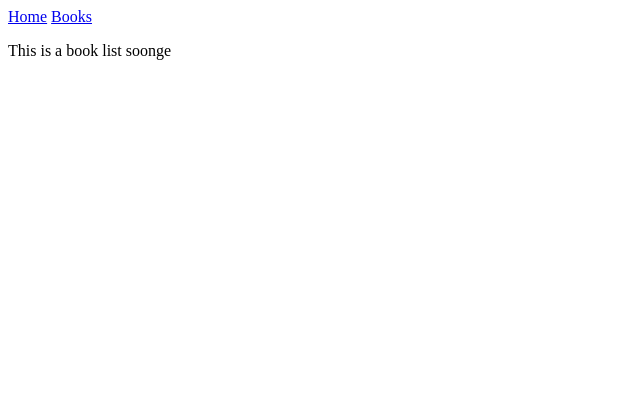
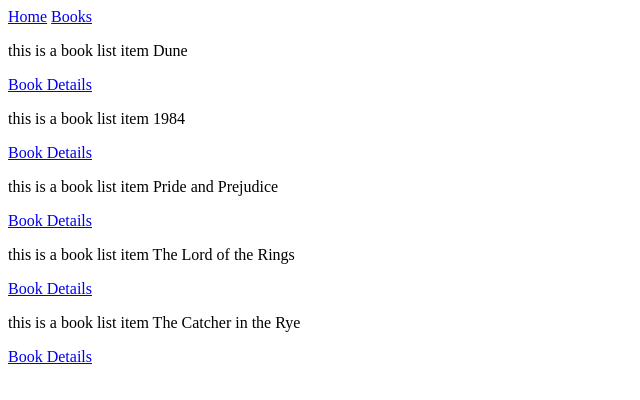
Before and after one commit to Smooen/sv-azubi-lib, a SvelteKit app: page /books in a window 1280 px wide. Shown: the top 400 px of the page, without its empty margins (0-640 px from the left). Built offline with nearby package versions, Linux system fonts and the light colour scheme.

Commit message:
add booklistitem route with example data

```diff
--- /dev/null
+++ b/src/routes/books/+page.server.ts
@@ -0,0 +1,5 @@
+import { books } from './testdata.js'
+
+export function load() {
+	return { books };
+}
--- a/src/routes/books/+page.svelte
+++ b/src/routes/books/+page.svelte
@@ -1 +1,13 @@
-<p>This is a book list soonge</p>
+<script lang="ts">
+	import Book from './BookListItem.svelte';
+
+	let { data } = $props();
+
+	$inspect(data);
+</script>
+
+<div>
+	{#each data.books as book}
+		<Book { book }/>
+	{/each}
+</div>
--- /dev/null
+++ b/src/routes/books/BookListItem.svelte
@@ -0,0 +1,10 @@
+<script lang="ts">
+	let { book } = $props();
+
+	$inspect(book);
+</script>
+
+<div>
+	<p>this is a book list item {book.title}</p>
+	<a href="/books/{book.isbn}">Book Details</a>
+</div>
--- /dev/null
+++ b/src/routes/books/[id]/+page.svelte
@@ -0,0 +1,5 @@
+<script lang="ts">
+
+</script>
+
+<div>This should be the details page of book</div>
--- /dev/null
+++ b/src/routes/books/testdata.js
@@ -0,0 +1,38 @@
+export const books = [
+	{
+		isbn: "9780441172719",
+		title: "Dune",
+		author: "Frank Herbert",
+		releaseDate: "1987",
+		availability: false,
+		imageLink: "http://books.google.com/books/content?id=nrRKDwAAQBAJ&printsec=frontcover&img=1&zoom=5&source=gbs_api"
+	},
+	{
+		isbn: "9783641279110",
+		title: "1984",
+		author: "George Orwell",
+		releaseDate: "June 8, 1949",
+		availability: true
+	},
+	{
+		isbn: "9780198826736",
+		title: "Pride and Prejudice",
+		author: "Jane Austen",
+		releaseDate: "January 28, 1813",
+		availability: false
+	},
+	{
+		isbn: "9780007322596",
+		title: "The Lord of the Rings",
+		author: "J.R.R. Tolkien",
+		releaseDate: "July 29, 1954",
+		availability: true
+	},
+	{
+		isbn: "9781438119250",
+		title: "The Catcher in the Rye",
+		author: "J.D. Salinger",
+		releaseDate: "July 16, 1951",
+		availability: false
+	}
+];
```
